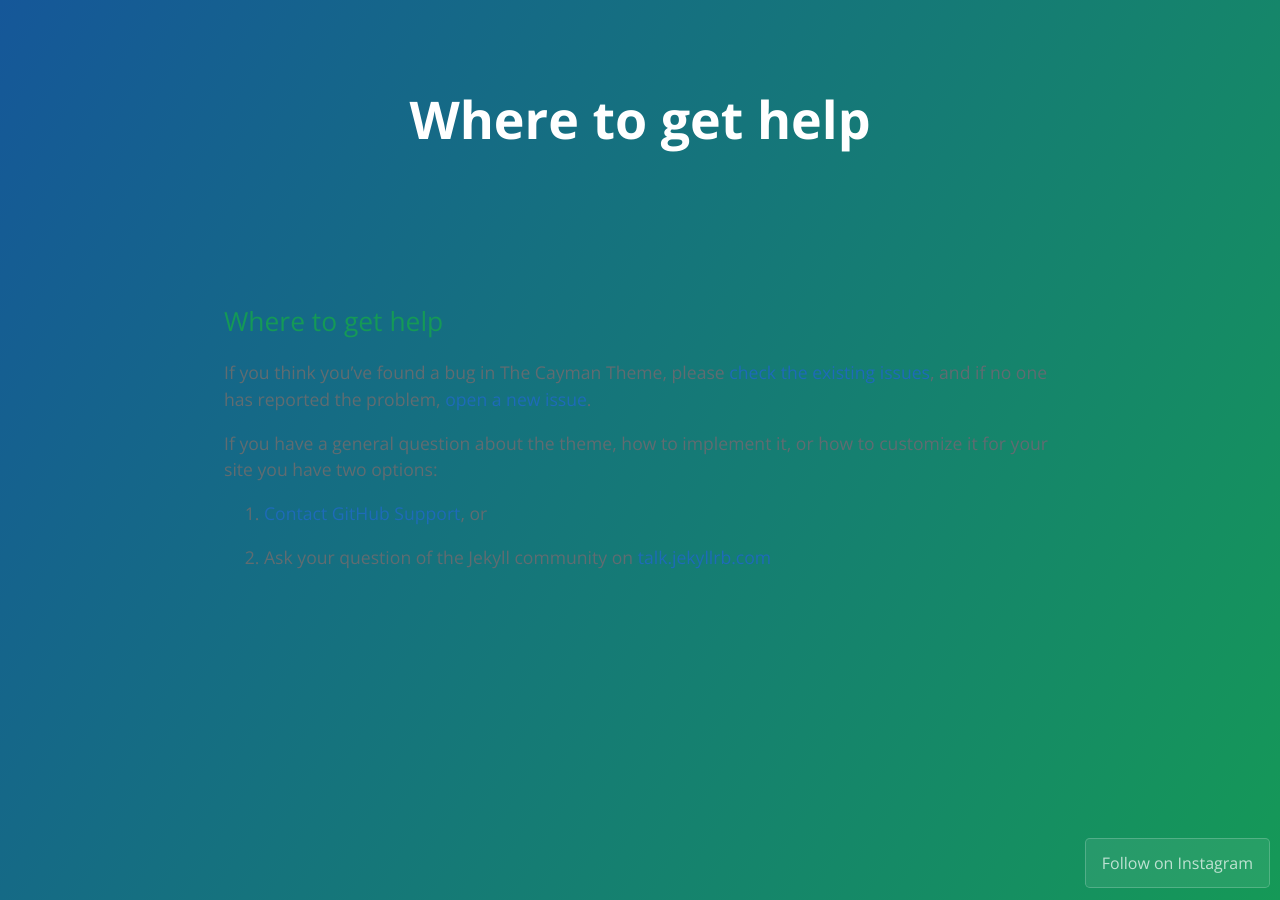
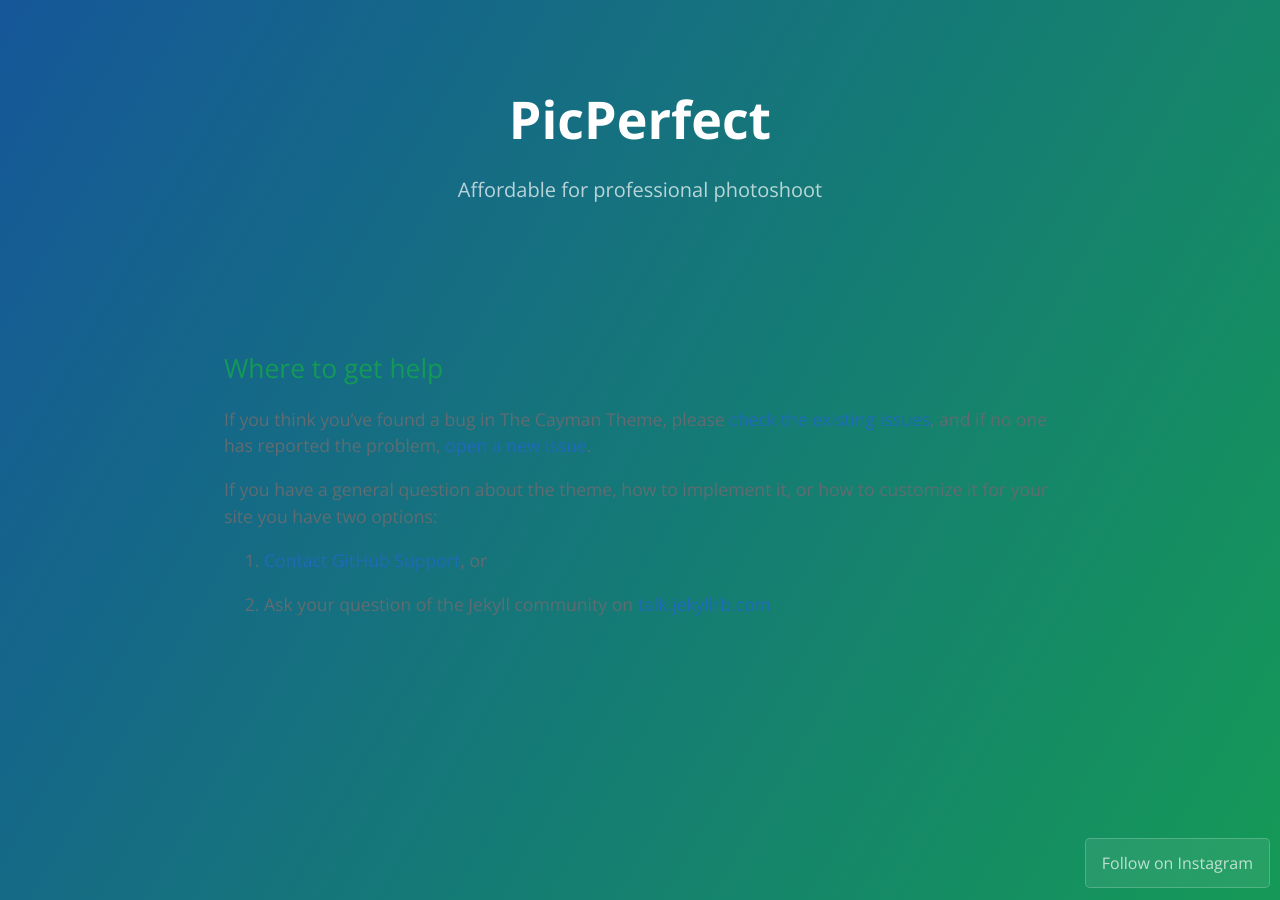
Before and after one commit to picperfect7/picperfect7.github.io, a Jekyll site: the page built from docs/SUPPORT.md, in a window 1280 px wide. Built offline with Jekyll 4.4.1, drawn with Linux system fonts in a browser that asks for light colours; our own code applies the rules of GitHub Pages for plain Markdown files.

Commit message:
Update default.html

```diff
--- a/_layouts/default.html
+++ b/_layouts/default.html
@@ -23,8 +23,8 @@
     <a id="skip-to-content" href="#content">Skip to the content.</a>
 
     <header class="page-header" role="banner">
-      <h1 class="project-name">{{ page.title }}</h1>
-      <h2 class="project-tagline">{{ page.description }}</h2>
+      <h1 class="project-name">PicPerfect</h1>
+      <h2 class="project-tagline">Affordable for professional photoshoot</h2>
 
        <div id="mybutton">
              <a href="https://www.instagram.com/pic_perfect_7/?hl=en" class="btn"> Follow on Instagram</a>
```
